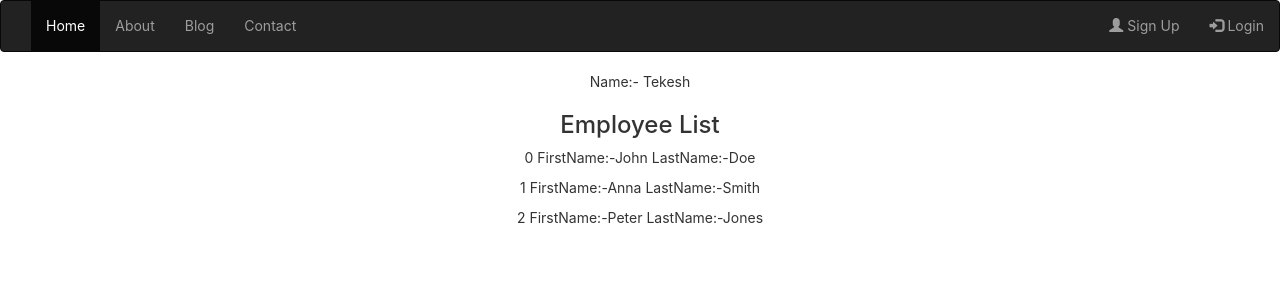
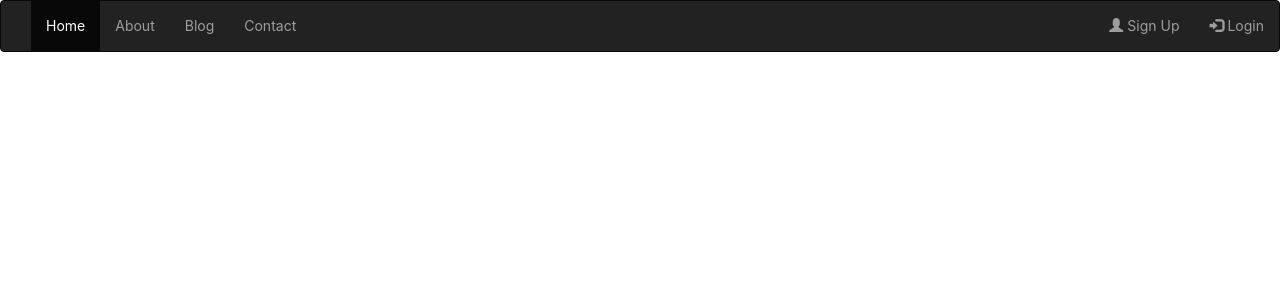
Before and after one commit to Tekeshwar/ReactJsPOC, a React (Create React App) app: page / in a window 1280 px wide. Shown: the top 300 px of the page. Built offline with nearby package versions, Linux system fonts and the light colour scheme.

Commit message:
Removed older containts

```diff
--- a/src/App.js
+++ b/src/App.js
@@ -8,17 +8,10 @@ import { BrowserRouter, Route } from 'react-router-dom'
 
 class App extends React.Component {
   render() {
-    var employeesList = {
-      "employees": [
-        { "firstName": "John", "lastName": "Doe" },
-        { "firstName": "Anna", "lastName": "Smith" },
-        { "firstName": "Peter", "lastName": "Jones" }
-      ]
-    }
     return (
       <div className="App">
         <Header />
-        <Home name="Tekesh" employeesList={employeesList} />
+        <Home />
       </div>
     );
   }
--- a/src/components/Home.js
+++ b/src/components/Home.js
@@ -2,25 +2,11 @@ import React, { Component } from 'react';
 
 class Home extends React.Component {
     render() {
-        //===Outputting Dynamic Start======
-        let constant = "";
-        if (false) {
-            constant = <p> Hello VCS Team</p>;
-        } else {
-            constant = <p></p>;
-        }
-
         return (
             <div id='home'>
 
-                {constant}
-                <p>Name:- {this.props.name}</p>
-                <div>
-                    <h3>Employee List</h3>
-                    {this.props.employeesList.employees.map((emp,i)=> <p key={i} >{i +" "}FirstName:-{emp.firstName} LastName:-{emp.lastName}</p>) }
-                </div>
             </div>
-        )
-    };
+        );
+    }
 }
 export default Home;
```
